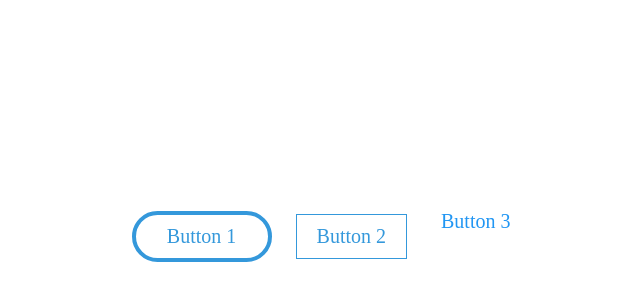
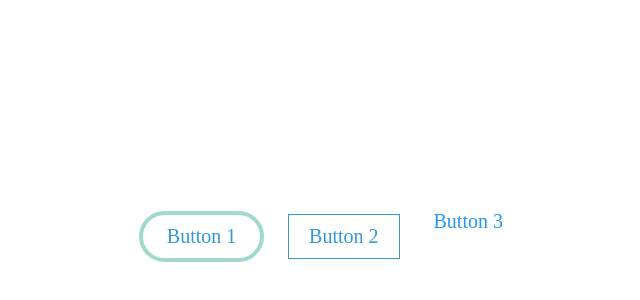
Before and after one commit to burzonkayron/burzonkayron.github.io, a plain HTML site: page activity4.html in a window 1280 px wide. Shown: the part 540-840 px from the top of the page, without its empty margins (314-954 px from the left). Drawn offline with Linux system fonts and the light colour scheme.

Commit message:
Update activity4.html

```diff
--- a/activity4.html
+++ b/activity4.html
@@ -95,10 +95,10 @@
         overflow:hidden;
       }
       .btn1{
-        width:140px;
+        width:125px;
         border-radius:30px;
-        border:4px solid #3498db;
-        transition:border-color 1s;
+        border:4px solid #A2D9CE;
+        transition:background-color 1s;
       }
       .btn1:hover{
         background-color #A2D9CE;
```
